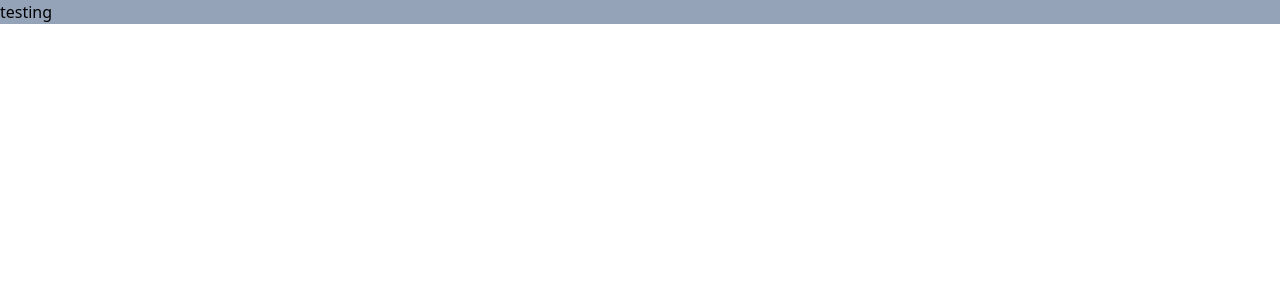
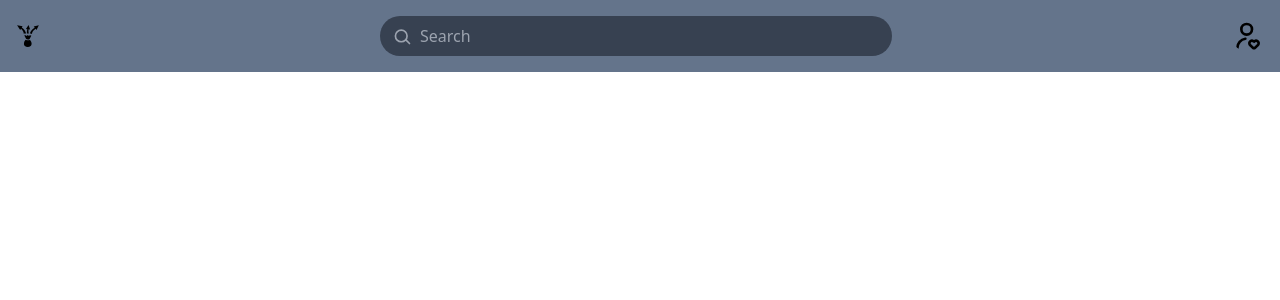
Before and after one commit to muhammad-hamza-liaqat/multi-page-application, a React (Vite) app: page / in a window 1280 px wide. Shown: the top 300 px of the page. Built offline with nearby package versions, Linux system fonts and the light colour scheme.

Commit message:
NavBar.jsx

```diff
--- a/src/App.jsx
+++ b/src/App.jsx
@@ -1,10 +1,11 @@
 import './App.css'
+import HomePage from "./pages/HomePage"
 
 function App() {
 
   return (
     <>
-      <p className='bg-slate-400'>testing</p>
+      <HomePage />
     </>
   )
 }
--- /dev/null
+++ b/src/components/Navbar.jsx
@@ -0,0 +1,49 @@
+import React from 'react';
+import expense from "../assets/expense.svg";
+import user from "../assets/user.svg";
+
+export default function Navbar() {
+    return (
+        <>
+            <nav className="bg-slate-500 p-4 flex justify-between items-center">
+                {/* Left Icon (Expense Icon) */}
+                <div className="flex items-center space-x-2">
+                    <img src={expense} alt="Expense Icon" className="w-6 h-6" />
+                </div>
+
+                {/* Search Bar */}
+                <div className="flex-1 max-w-lg mx-auto">
+                    <div className="relative">
+                        <input
+                            type="text"
+                            placeholder="Search"
+                            className="w-full bg-gray-700 text-white rounded-full py-2 px-4 pl-10 focus:outline-none focus:ring-2 focus:ring-purple-500"
+                        />
+                        <span className="absolute left-3 top-1/2 transform -translate-y-1/2 text-gray-400">
+                            <svg
+                                xmlns="http://www.w3.org/2000/svg"
+                                fill="none"
+                                viewBox="0 0 24 24"
+                                strokeWidth="2"
+                                stroke="currentColor"
+                                className="w-5 h-5"
+                            >
+                                <path
+                                    strokeLinecap="round"
+                                    strokeLinejoin="round"
+                                    d="M21 21l-4.35-4.35m1.45-4.75a7 7 0 10-14 0 7 7 0 0014 0z"
+                                />
+                            </svg>
+                        </span>
+                    </div>
+                </div>
+
+                {/* Right Icons */}
+                <div className="flex items-center space-x-4">
+                    {/* User Profile Image (User Icon) */}
+                    <img src={user} alt="User Profile" className="w-8 h-8 rounded-full" />
+                </div>
+            </nav>
+        </>
+    );
+}
--- /dev/null
+++ b/src/pages/HomePage.jsx
@@ -0,0 +1,10 @@
+import React from 'react'
+import Navbar from '../components/Navbar'
+
+export default function HomePage() {
+    return (
+        <div>
+            <Navbar />
+        </div>
+    )
+}
```
Also changed, not shown: src/assets/expense.svg (added), src/assets/user.svg (added).
